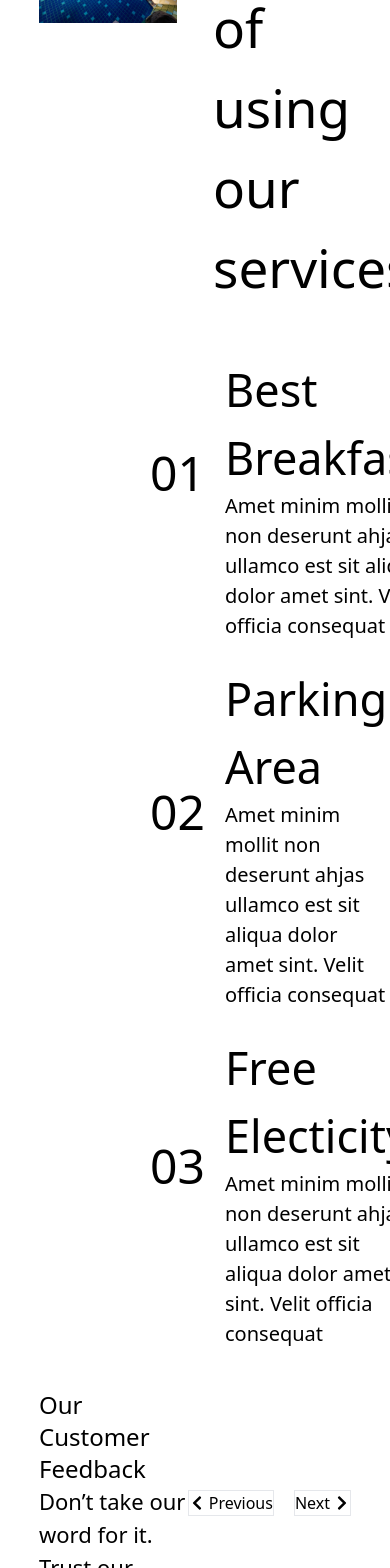
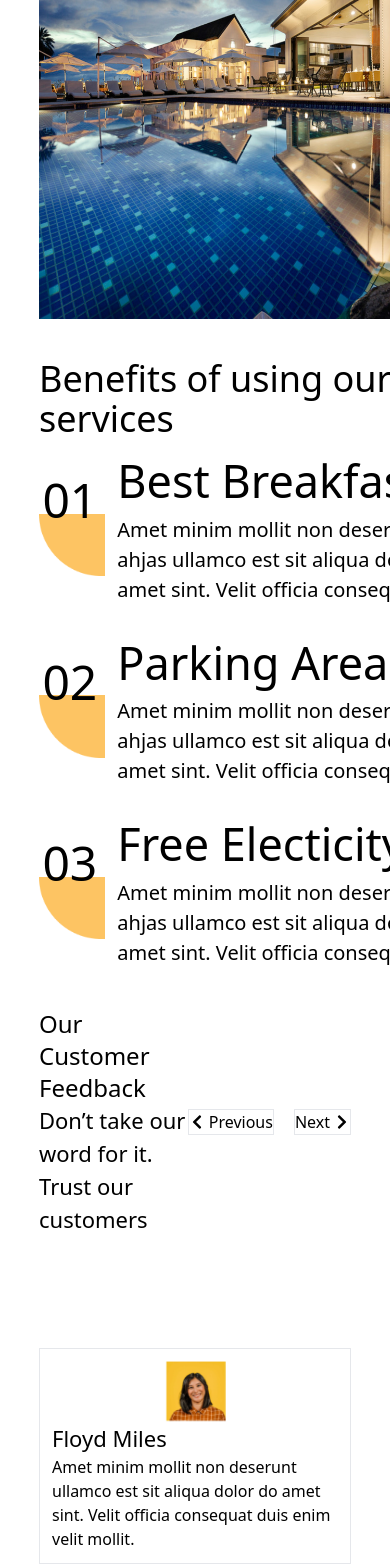
Before and after one commit to AbdMamun1999/Gloritel-hottel, a React (Create React App) app: page / in a window 390 px wide. Shown: the part 1207-2775 px from the top of the page. Built offline with nearby package versions, Linux system fonts and the light colour scheme.

Commit message:
added style in service section

```diff
--- a/src/components/Banner/CustomerFeedback.js
+++ b/src/components/Banner/CustomerFeedback.js
@@ -7,8 +7,8 @@ const CustomerFeedback = ({ customer }) => {
         <img src={customer.img} alt="" className="mx-auto"/>
       </div>
       <div>
-        <h1>{customer.name}</h1>
-        <p>{customer.comment}</p>
+        <h1 className="text-[22px]">{customer.name}</h1>
+        <p className="text-[16px]">{customer.comment}</p>
       </div>
     </div>
   );
--- a/src/components/Banner/CustomerFeedbacks.js
+++ b/src/components/Banner/CustomerFeedbacks.js
@@ -29,12 +29,14 @@ const CustomerFeedbacks = () => {
 
   return (
     <div className="w-[80%] mx-auto">
-      <div className="flex flex-row justify-between items-center mt-10">
+      <div className="flex sm:flex-col md:flex-row justify-between items-center mt-10">
         <div>
           <h1 className="text-2xl">Our Customer Feedback</h1>
-          <p className="text-[22px]">Don’t take our word for it. Trust our customers</p>
+          <p className="text-[22px]">
+            Don’t take our word for it. Trust our customers
+          </p>
         </div>
-        <div className="flex flex-row gap-5">
+        <div className="flex flex-row gap-x-5 gap-y-2">
           <button type="button" className="flex gap-1 items-center border">
             <span>
               <FaChevronLeft />
@@ -49,7 +51,7 @@ const CustomerFeedbacks = () => {
           </button>
         </div>
       </div>
-      <div className="grid grid-cols-3 gap-5">
+      <div className="grid sm:grid-cols-1x lg:grid-cols-3 gap-5">
         {customers.map((customer, index) => (
           <CustomerFeedback key={index + 1} customer={customer} />
         ))}
--- a/src/components/Banner/OurServiceSections.js
+++ b/src/components/Banner/OurServiceSections.js
@@ -4,7 +4,7 @@ import OurServices from "./OurServices";
 
 const OurServiceSections = () => {
   return (
-    <div className="grid grid-cols-2 gap-x-9 mt-20 w-[80%] mx-auto">
+    <div className="grid sm:grid-cols-1 lg:grid-cols-2 gap-x-9 mt-20 w-[80%] mx-auto">
       <div >
         <OurServiceBanner />
       </div>
--- a/src/components/Banner/OurServices.js
+++ b/src/components/Banner/OurServices.js
@@ -26,9 +26,9 @@ const OurServices = () => {
   return (
     <div>
       <div>
-        <h1 className="text-[53px] leading-[80px] mt-10">Benefits of using our services</h1>
+        <h1 className="text-4xl lg:text-[53px] lg:leading-[80px] mt-10">Benefits of using our services</h1>
       </div>
-      <div className=" mt-12 flex flex-col gap-y-6">
+      <div className=" mt-2 lg:mt-12 flex flex-col gap-y-6">
         {services.map((service, index) => (
           <OurService key={index} service={service} />
         ))}
```
